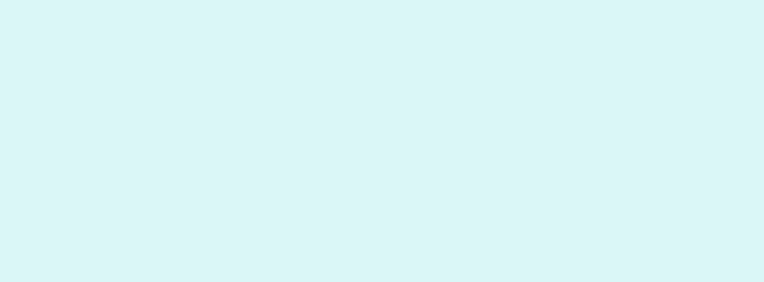
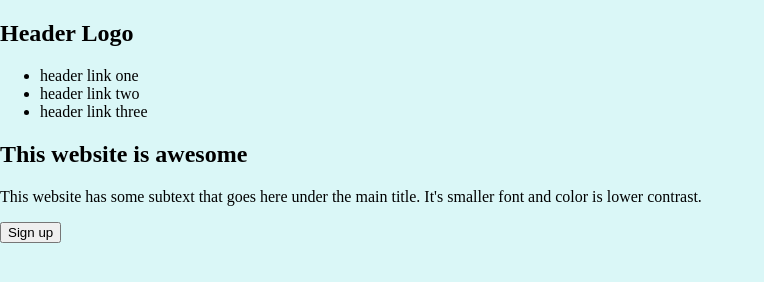
Before and after one commit to plamen5rov/TheOdinProject, a plain HTML site: page landing-page/index.html in a window 1280 px wide. Shown: the whole page, without its empty margins (0-764 px from the left). Drawn offline with Linux system fonts and the light colour scheme.

Commit message:
feat: add hero section (header)

```diff
--- a/landing-page/index.html
+++ b/landing-page/index.html
@@ -8,7 +8,25 @@
 </head>
 <body>
     <header>
+<section id="top-menu">
+    <h2>Header Logo</h2>
+    <nav>
+        <Ul>
+            <li>header link one</li>
+            <li>header link two</li>
+            <li>header link three</li>
+        </Ul>
+    </nav>
+</section>
+<section id="header-section">
+    <div class="title-area">
+        <h1>This website is awesome</h1>
+        <p>This website has some subtext that goes here under the main title. It's smaller font and color is lower contrast.</p>
+        <button>Sign up</button>
+    </div>
+    <img src="" alt="" aria-placeholder="This is a placeholder for an image"/>
 
+</section>
     </header>
     <section></section>
     <section></section>
```
